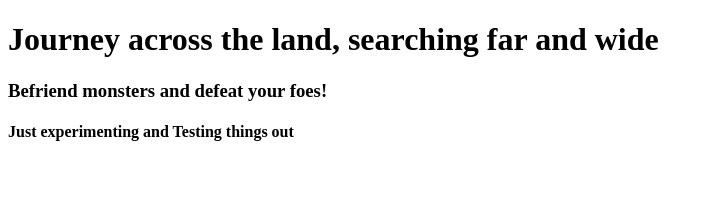
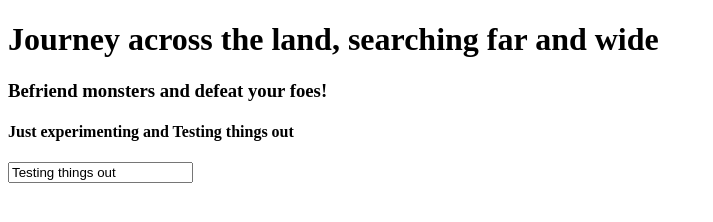
Before and after one commit to MAOstrander/monster-collector, a website: page public/index.html in a window 1280 px wide. Shown: the whole page, without its empty margins (0-713 px from the left). Drawn offline with nearby package versions, Linux system fonts and the light colour scheme.

Commit message:
testing angular was put in

```diff
--- a/public/index.html
+++ b/public/index.html
@@ -9,6 +9,10 @@
 
   <h4>Just experimenting and {{world}}</h4>
 
+  <p>
+    <input type="text" ng-model="world">
+  </p>
+
 
   <script src="/bower_components/angular/angular.js"></script>
   <script src="/main.js"></script>
--- a/public/main.js
+++ b/public/main.js
@@ -1,3 +1,4 @@
+"use strict";
 angular.module("MyApp", [])
 .controller("MainCtrl", function($scope){
   $scope.world = "Testing things out"
```
